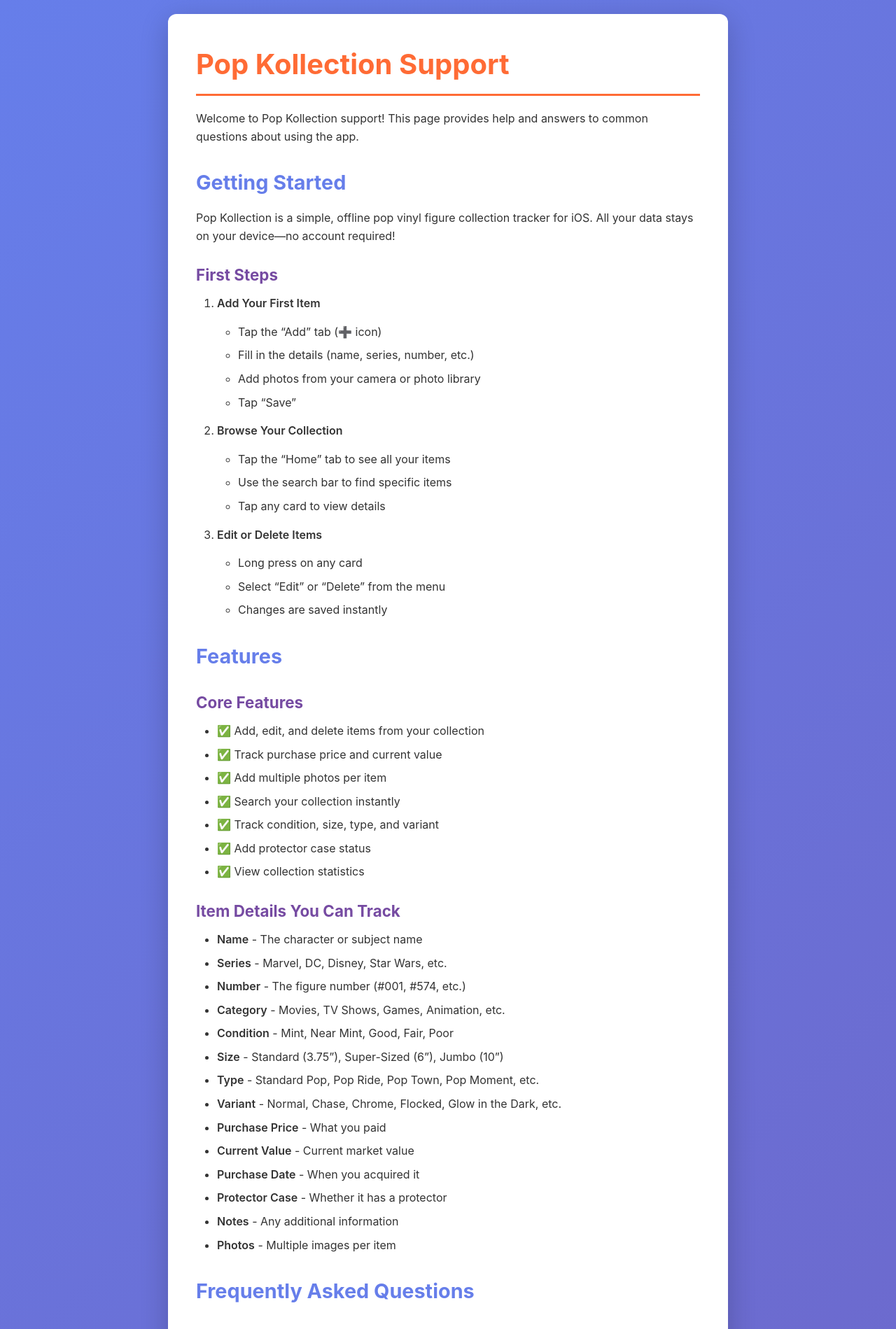
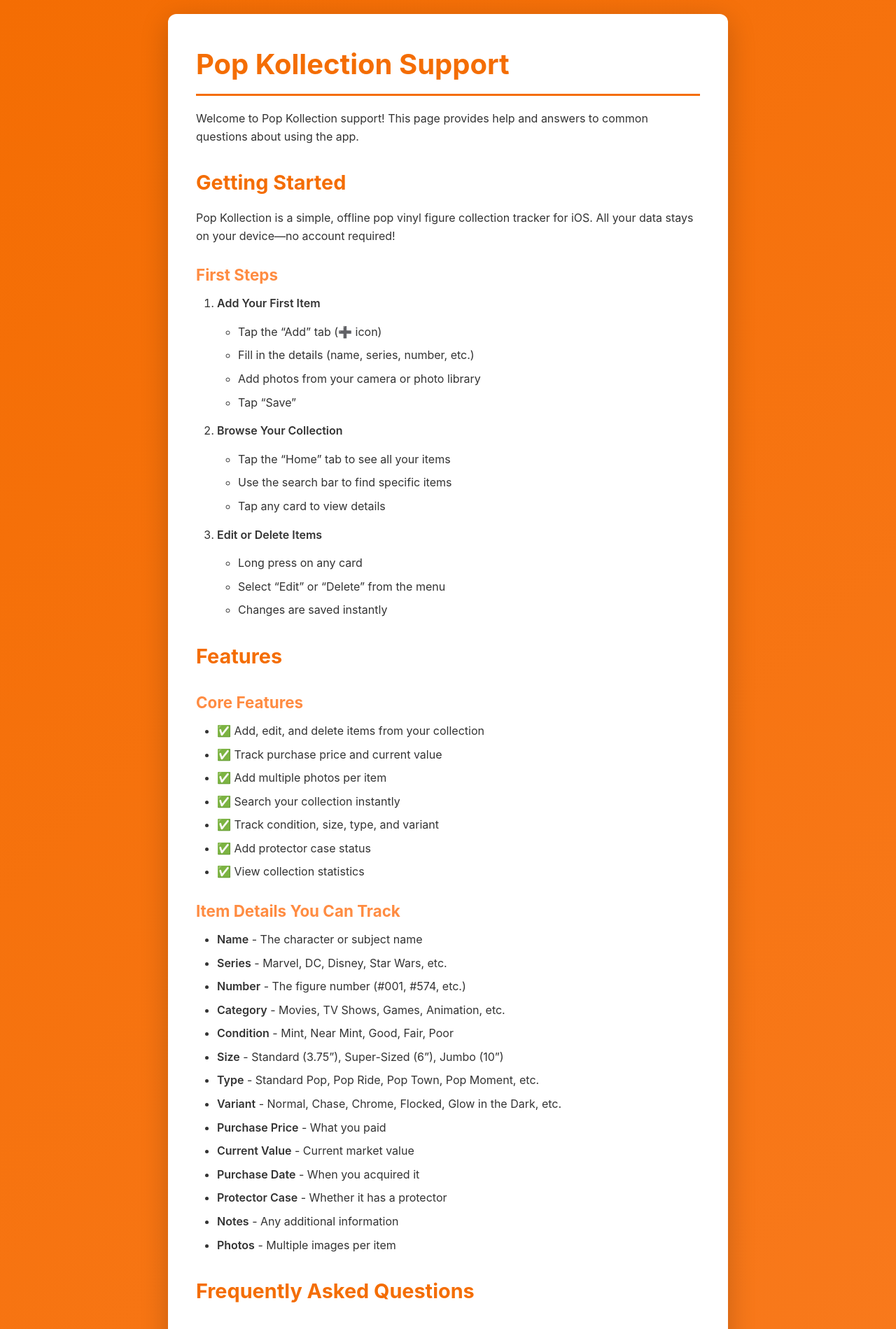
Before and after one commit to cob3x85/missing-collectible-app, a Jekyll site: the page built from docs/support.md, in a window 1280 px wide. Shown: the top 1899 px of the page at 70% size. Built offline with Jekyll 4.4.1, drawn with Linux system fonts in a browser that asks for light colours.

Commit message:
Update theme colors

```diff
--- a/docs/_layouts/default.html
+++ b/docs/_layouts/default.html
@@ -15,7 +15,7 @@
           Oxygen, Ubuntu, Cantarell, sans-serif;
         line-height: 1.6;
         color: #333;
-        background: linear-gradient(135deg, #667eea 0%, #764ba2 100%);
+        background: linear-gradient(135deg, #f46d03 0%, #ff8c42 100%);
         min-height: 100vh;
         padding: 20px;
       }
@@ -28,20 +28,20 @@
         box-shadow: 0 10px 40px rgba(0, 0, 0, 0.2);
       }
       h1 {
-        color: #ff6b35;
+        color: #f46d03;
         font-size: 2.5em;
         margin-bottom: 20px;
-        border-bottom: 3px solid #ff6b35;
+        border-bottom: 3px solid #f46d03;
         padding-bottom: 10px;
       }
       h2 {
-        color: #667eea;
+        color: #f46d03;
         font-size: 1.8em;
         margin-top: 30px;
         margin-bottom: 15px;
       }
       h3 {
-        color: #764ba2;
+        color: #ff8c42;
         font-size: 1.4em;
         margin-top: 25px;
         margin-bottom: 10px;
@@ -56,12 +56,12 @@
         margin-bottom: 15px;
       }
       a {
-        color: #667eea;
+        color: #f46d03;
         text-decoration: none;
         transition: color 0.3s;
       }
       a:hover {
-        color: #ff6b35;
+        color: #ff8c42;
         text-decoration: underline;
       }
       ul,
```
